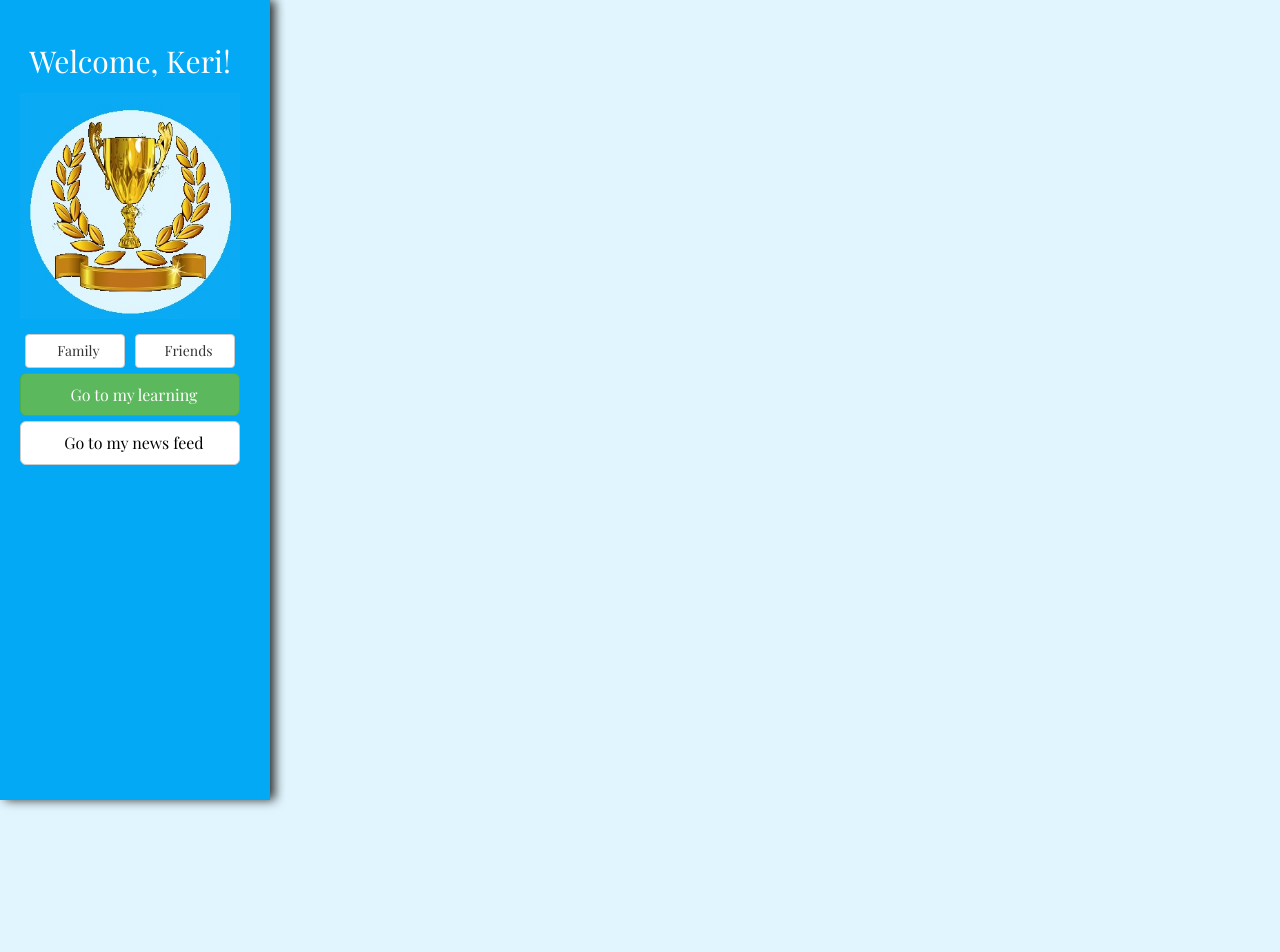
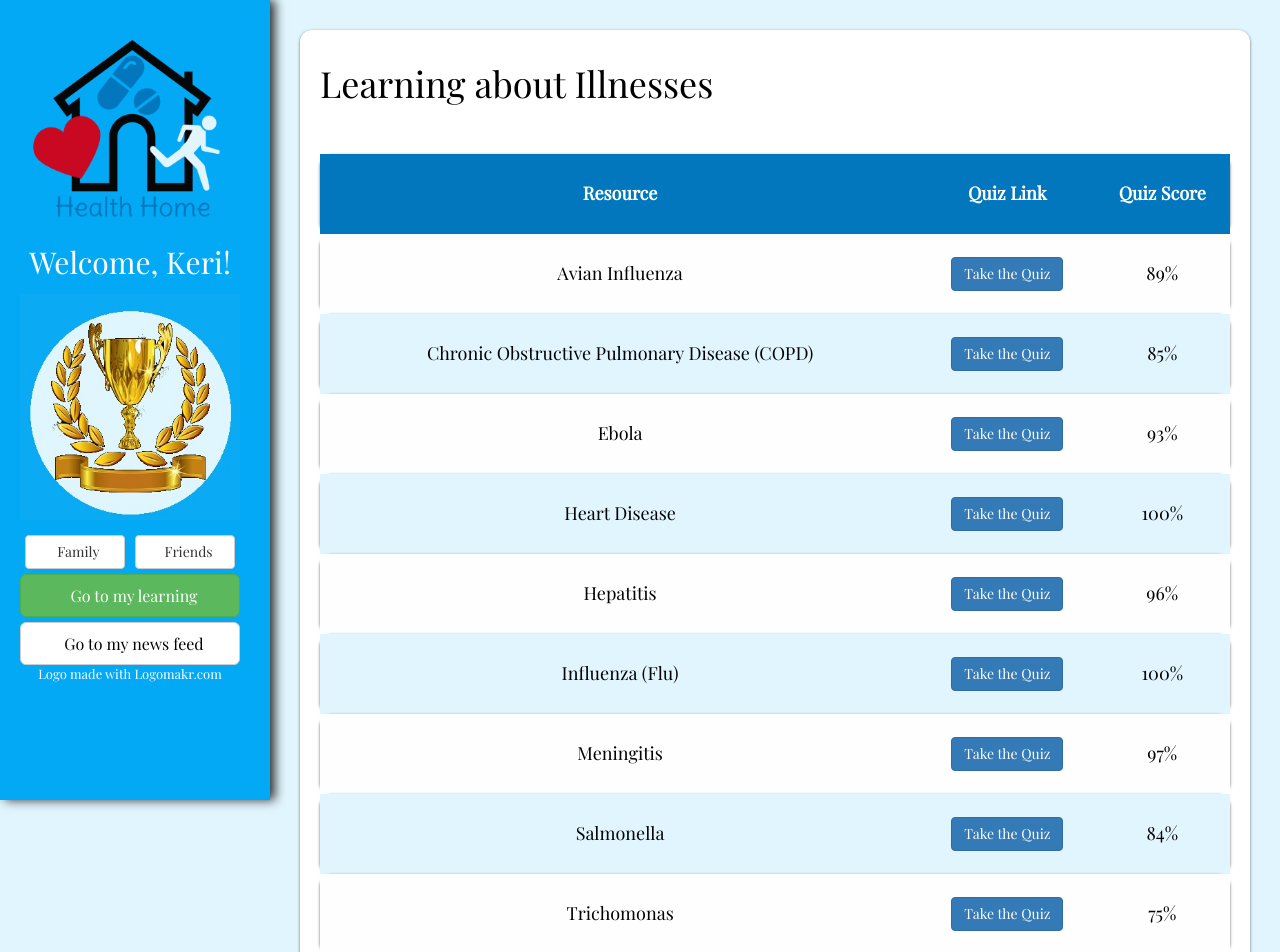
Before and after one commit to tamraberger/healthack2018, an Angular app in the folder health-hack-app/: page /app-illness-learning-page in a window 1280 px wide. Before the commit this address led to /. Shown: the top 952 px of the page. Before the commit the page ends 800 px from the top, so only its background shows below. Built offline with nearby package versions, Linux system fonts and the light colour scheme.

Commit message:
THIS IS THE FINAL COMMIT (maybe)

```diff
--- a/health-hack-app/src/app/all-learning-page/all-learning-page.component.html
+++ b/health-hack-app/src/app/all-learning-page/all-learning-page.component.html
@@ -48,7 +48,7 @@
         <img class="category-image" src="./assets/illness.png" alt="Illness Image">
         <h2>Illnesses</h2>
         <p>Learn about illnesses, their symptoms, potential treatments, and how to get help</p>
-        <a class="btn btn-primary">Start Learning</a>
+        <a routerLink='/app-illness-learning-page' class="btn btn-primary">Start Learning</a>
       </div>
       <div class="category social-container col-sm-3">
         <img class="category-image" src="./assets/genetics.png" alt="Genetics Image">
--- /dev/null
+++ b/health-hack-app/src/app/illness-learning-page/illness-learning-page.component.css
@@ -0,0 +1,38 @@
+table {
+  color: #333;
+  width: 100%;
+  /*border-collapse: collapse;*/
+  border-radius: 6px;
+  border-spacing: 0;
+  font-size: large;
+  -moz-border-radius:6px;
+}
+
+td, th {
+  height: 80px;
+  transition: all 0.3s;
+}
+
+th {
+  background: #0277BD;
+  color: white;
+  font-weight: bold;
+  text-align: center;
+}
+
+td {
+  text-align: center;
+}
+
+/* Cells in even rows (2,4,6...) are one color */
+tr:nth-child(even) td { background: #FEFEFE; }
+
+/* Cells in odd rows (1,3,5...) are another (excludes header cells)  */
+tr:nth-child(odd) td { background: #E1F5FE; }
+
+tr td:hover { background: #B3E5FC; }
+/* Hover cell effect! */
+
+.link {
+  color: black;
+}
--- /dev/null
+++ b/health-hack-app/src/app/illness-learning-page/illness-learning-page.component.html
@@ -0,0 +1,73 @@
+<div class='nav-spacing'>
+  <div class="social-container">
+    <h1>Learning about Illnesses</h1>
+    <br><br>
+    <table>
+      <tr class='social-container'>
+        <th>Resource</th>
+        <th>Quiz Link</th>
+        <th>Quiz Score</th>
+      </tr>
+      <tr class='social-container'>
+        <td><a class="link" href="https://www.cdc.gov/flu/avianflu/index.htm"
+               target="_blank">Avian Influenza</a></td>
+        <td><a class="btn btn-primary">Take the Quiz</a></td>
+        <td>89%</td>
+      </tr>
+      <tr class='social-container'>
+        <td><a class="link" href="https://www.cdc.gov/copd/index.html"
+               target="_blank">Chronic Obstructive Pulmonary Disease (COPD)</a></td>
+        <td><a class="btn btn-primary">Take the Quiz</a></td>
+        <td>85%</td>
+      </tr>
+      <tr class='social-container'>
+        <td><a class="link" href="https://www.cdc.gov/vhf/ebola/"
+               target="_blank">Ebola</a></td>
+        <td><a class="btn btn-primary">Take the Quiz</a></td>
+        <td>93%</td>
+      </tr>
+      <tr class='social-container'>
+        <td><a class="link" href="https://www.cdc.gov/heartdisease"
+               target="_blank">Heart Disease</a></td>
+        <td><a class="btn btn-primary">Take the Quiz</a></td>
+        <td>100%</td>
+      </tr>
+      <tr class='social-container'>
+        <td><a class="link" href="https://www.cdc.gov/hepatitis"
+               target="_blank">Hepatitis</a></td>
+        <td><a class="btn btn-primary">Take the Quiz</a></td>
+        <td>96%</td>
+      </tr>
+      <tr class='social-container'>
+        <td><a class="link" href="https://www.cdc.gov/flu/index.htm"
+               target="_blank">Influenza (Flu)</a></td>
+        <td><a class="btn btn-primary">Take the Quiz</a></td>
+        <td>100%</td>
+      </tr>
+      <tr class='social-container'>
+        <td><a class="link" href="https://www.cdc.gov/meningitis/index.html"
+               target="_blank">Meningitis</a></td>
+        <td><a class="btn btn-primary">Take the Quiz</a></td>
+        <td>97%</td>
+      </tr>
+      <tr class='social-container'>
+        <td><a class="link" href="https://www.cdc.gov/salmonella"
+               target="_blank">Salmonella</a></td>
+        <td><a class="btn btn-primary">Take the Quiz</a></td>
+        <td>84%</td>
+      </tr>
+      <tr class='social-container'>
+        <td><a class="link" href="https://www.cdc.gov/std/trichomonas"
+               target="_blank">Trichomonas</a></td>
+        <td><a class="btn btn-primary">Take the Quiz</a></td>
+        <td>75%</td>
+      </tr>
+      <tr class='social-container'>
+        <td><a class="link" href="https://www.cdc.gov/zika/index.html"
+               target="_blank">Zika</a></td>
+        <td><a class="btn btn-primary">Take the Quiz</a></td>
+        <td>91%</td>
+      </tr>
+    </table>
+  </div>
+</div>
--- /dev/null
+++ b/health-hack-app/src/app/illness-learning-page/illness-learning-page.component.ts
@@ -0,0 +1,15 @@
+import { Component, OnInit } from '@angular/core';
+
+@Component({
+  selector: 'app-illness-learning-page',
+  templateUrl: './illness-learning-page.component.html',
+  styleUrls: ['./illness-learning-page.component.css']
+})
+export class IllnessLearningPageComponent implements OnInit {
+
+  constructor() { }
+
+  ngOnInit() {
+  }
+
+}
--- a/health-hack-app/src/app/navbar/navbar.component.css
+++ b/health-hack-app/src/app/navbar/navbar.component.css
@@ -65,5 +65,14 @@ hr {
 }
 
 #newsfeedLink {
+   color: black;
+ }
+
+#medicationslink {
   color: black;
 }
+
+footer {
+  text-align: center;
+  font-size: small;
+}
--- a/health-hack-app/src/app/navbar/navbar.component.html
+++ b/health-hack-app/src/app/navbar/navbar.component.html
@@ -4,6 +4,7 @@
       </div>
   </div>
   <br>
+  <img class="trophy" width="200px" alt="Health Home Logo" src="./assets/LogoMakr_71Mzq8.png">
   <p class="text-center welcome">Welcome, Keri!</p>
   <img class="trophy" width="200px" alt="Trophy" src="./assets/shortcut.jpg">
   <div class="btn-container">
@@ -12,5 +13,5 @@
  </div>
  <a class="full-btn btn btn-success btn-block btn-lg btn-outline-secondary col-sm-12" routerLink="app-all-learning-page"><i class="far fa-map"></i>&nbsp;&nbsp;Go to my learning</a>
   <a id="newsfeedLink" class="full-btn btn btn-default btn-block btn-lg btn-outline-secondary col-sm-12" routerLink="app-home-page"><i class="far fa-map"></i>&nbsp;&nbsp;Go to my news feed</a>
-
+  <footer>Logo made with Logomakr.com</footer>
 </div>
--- a/health-hack-app/src/app/profile-page/profile-page.component.html
+++ b/health-hack-app/src/app/profile-page/profile-page.component.html
@@ -1,3 +1,10 @@
-<p>
-  profile-page works!
-</p>
+<div class="nav-spacing">
+  <div class="social-container">
+    <div class="page-titling "> <h1>My Medications</h1></div>
+    <br><br>
+    <div class="flex-container">
+
+
+    </div>
+  </div>
+</div>
--- a/health-hack-app/src/app/quiz-page/quiz-page.component.ts
+++ b/health-hack-app/src/app/quiz-page/quiz-page.component.ts
@@ -60,20 +60,20 @@ export class QuizPageComponent implements OnInit {
     this.quizScore.setScore(this.score);
     const date = new Date();
     const time = date.toDateString();
+    this.notifications.addNotification({
+      img: '<img class="post-img" src="./assets/illness.png">',
+      time: '<p class="post-date">' + time + '</p>',
+      html: '<a href="http://localhost:4200/app-all-learning-page" class="post-message">Potential Flu Outbreak! Learn More By Clicking Here</a>'
+    });
     if (confirm('You scored ' + this.score +
-    '% on this quiz! You also won ' + this.addedPoints +
-    ' out of 50 points for taking the quiz! Would you like to share this information?')) {
+      '% on this quiz! You also won ' + this.addedPoints +
+      ' out of 50 points for taking the quiz! Would you like to share this information?')) {
       this.notifications.addNotification({
         img: '<img class="post-img img-thumbnail" src="./assets/Ondrus_Keri.jpg">',
         time: '<p class="post-date">' + time + '</p>',
         html: '<p class="post-message">You completed some learning!</p>'
       });
     }
-    this.notifications.addNotification({
-      img: '<img class="post-img" src="./assets/illness.png">',
-      time: '<p class="post-date">' + time + '</p>',
-      html: '<a href="http://localhost:4200/app-all-learning-page" class="post-message">Potential Flu Outbreak! Learn More By Clicking Here</a>'
-    });
     this.personalScore.addScore(this.addedPoints);
 
     this.router.navigate(['/app-specific-learning-page']);
--- a/health-hack-app/src/index.html
+++ b/health-hack-app/src/index.html
@@ -6,7 +6,7 @@
   <base href="/">
 
   <meta name="viewport" content="width=device-width, initial-scale=1">
-  <link rel="icon" type="image/x-icon" href="favicon.ico">
+  <link rel="icon" type="image/x-icon" href="health-hack-app/src/assets/heart.png">
   <link href="https://fonts.googleapis.com/css?family=Playfair+Display" rel="stylesheet">
   <link rel="stylesheet" href="https://maxcdn.bootstrapcdn.com/bootstrap/3.3.7/css/bootstrap.min.css">
 </head>
```
Also changed, not shown: health-hack-app/src/app/app.module.ts (+9 -3 lines), health-hack-app/src/assets/LogoMakr_71Mzq8.png (added), 1 other file (tests, documents, lock files or other folders).
